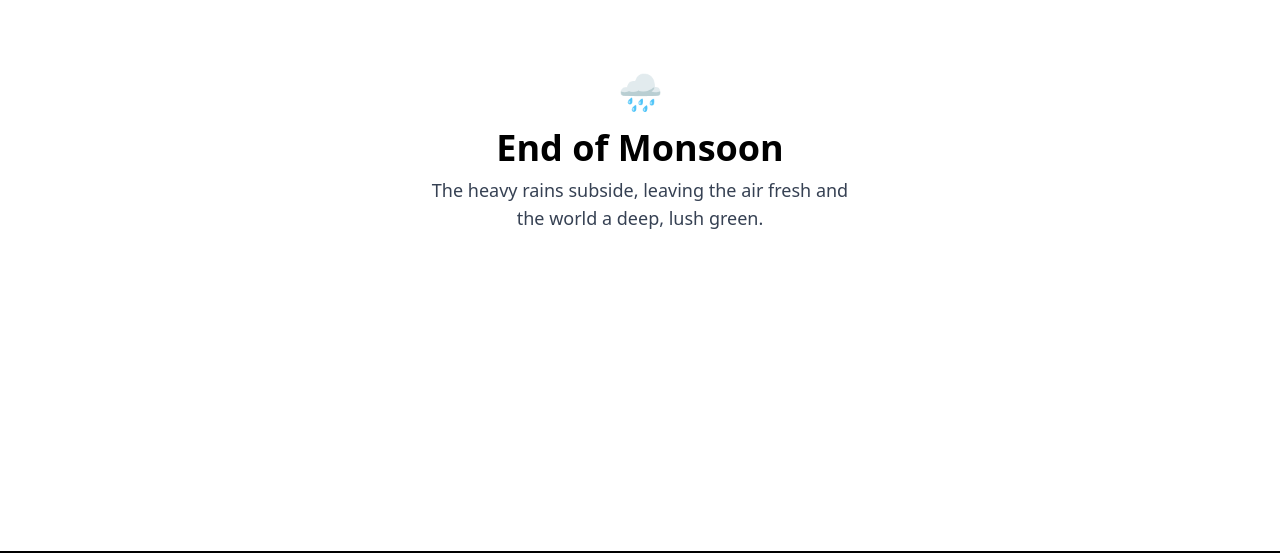
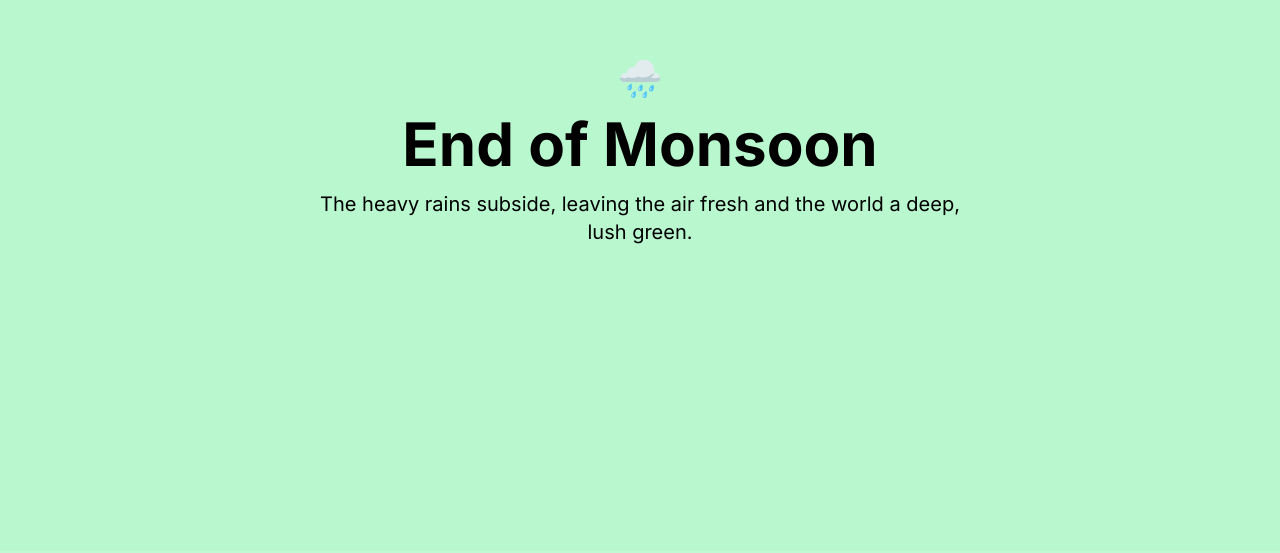
Before and after one commit to chishxd/falling-seasons, a SvelteKit app: page / in a window 1280 px wide. Shown: the part 247-800 px from the top of the page. Built offline with nearby package versions, Linux system fonts and the light colour scheme.

Commit message:
Refactor content of event into it's own file

```diff
--- /dev/null
+++ b/src/lib/components/FestivalSection.svelte
@@ -0,0 +1,16 @@
+<script>
+	/**
+	 * @type {import{'../data'}.Festival}
+	 */
+	export let event;
+</script>
+
+<section
+	class="flex min-h-dvh w-full flex-col items-center justify-center border-b-2 border-white/10 p-8 font-inter"
+>
+	<div class="mx-auto max-w-2xl text-center">
+		<div class="mb-4 text-4xl">🌧️</div>
+		<h2 class="mb-4 text-4xl font-bold md:text-6xl">{event.season}</h2>
+		<p class="text-lg md:text-xl">{event.description}</p>
+	</div>
+</section>
--- a/src/routes/+page.svelte
+++ b/src/routes/+page.svelte
@@ -1,15 +1,10 @@
 <script>
 	import { timeline } from '$lib/data';
+	import FestivalSection from '$lib/components/FestivalSection.svelte';
 </script>
 
-<main>
+<main class="bg-green-200">
 	{#each timeline as event (event.id)}
-		<section class="flex min-h-screen flex-col items-center justify-center border-b-2 p-8">
-			<div class="text-center">
-				<div class="mb-4 text-4xl">🌧️</div>
-				<h2 class="mb-2 text-4xl font-bold">{event.season}</h2>
-				<p class="max-w-md text-lg text-gray-700">{event.description}</p>
-			</div>
-		</section>
+		<FestivalSection {event} />
 	{/each}
 </main>
```
